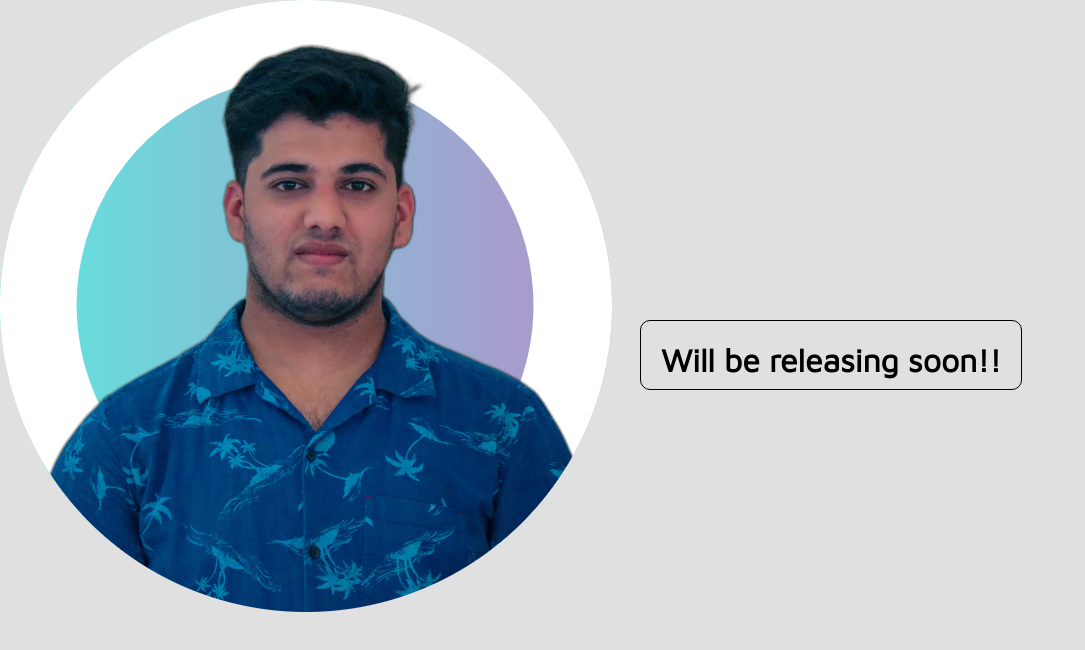
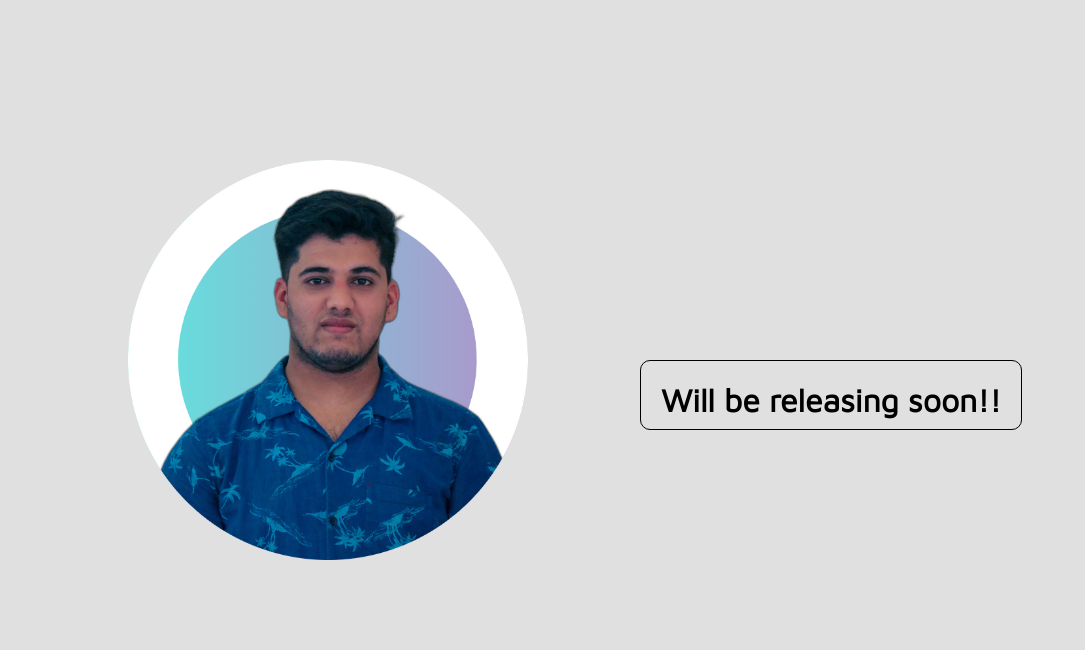
Before and after one commit to sandesh101/Personal-Portfolio, a plain HTML site: page index.html in a window 1280 px wide. Shown: the whole page, without its empty margins (0-1085 px from the left). Drawn offline with Linux system fonts and the light colour scheme.

Commit message:
Will change soon

```diff
--- a/css/main.css
+++ b/css/main.css
@@ -17,7 +17,7 @@ body{
 
 .text{
     position: absolute;
-    top: 40%;
+    top: 45%;
     left: 50%;
     border: 1px solid black;
     border-radius: 10px;
@@ -31,3 +31,9 @@ body{
     background-color: black;
     color: white;
 }
+
+.image{
+    position: absolute;
+    top: 20%;
+    left: 10%;
+}
--- a/index.html
+++ b/index.html
@@ -9,8 +9,8 @@
 </head>
 <body>
     <div class="container">
-        <div class="row">
-            <img src="assets/profile-pic.png" alt="Profile Picture" srcset="">
+        <div class="row image">
+            <img src="assets/profile-pic.png" alt="Profile Picture" height="400">
         </div>
         <div class="row text">
             <h1>Will be releasing soon!!</h1>
```
